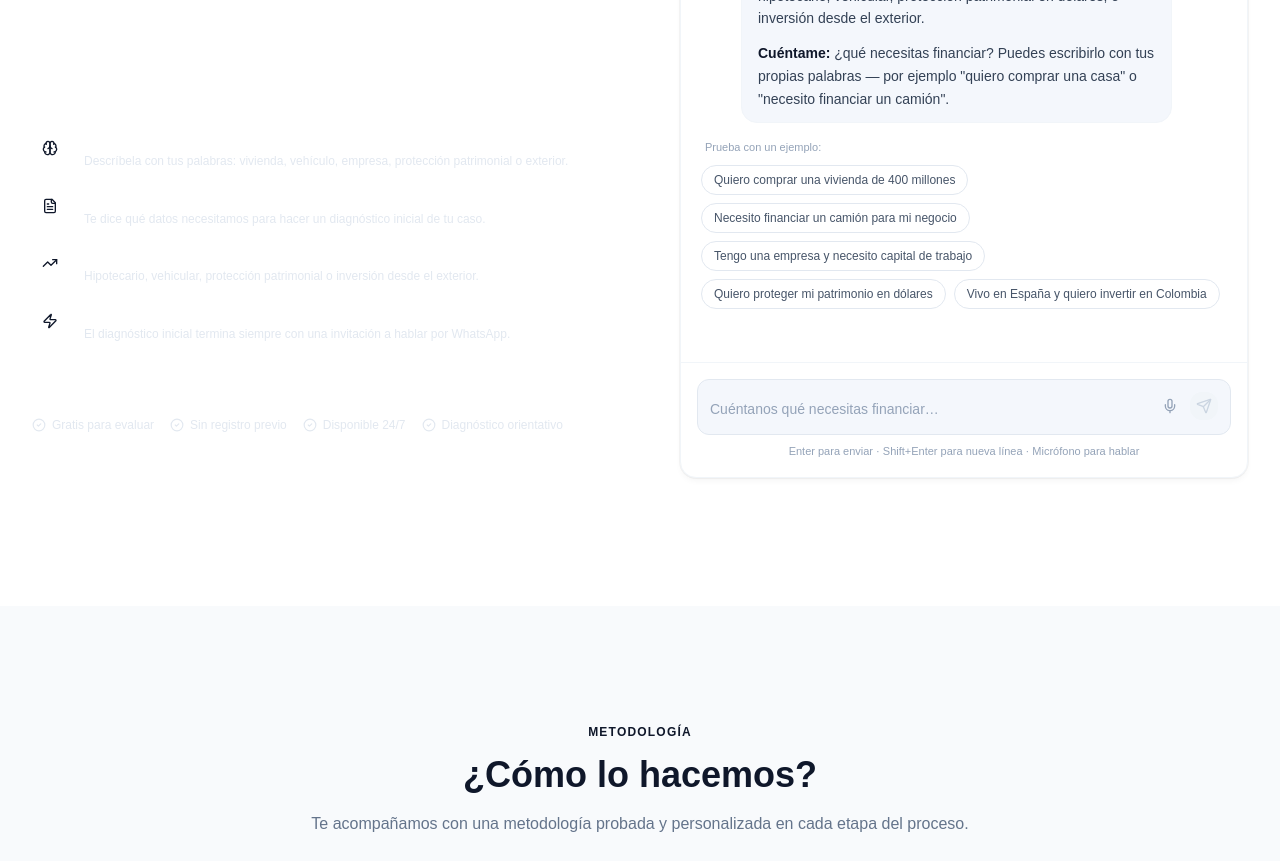
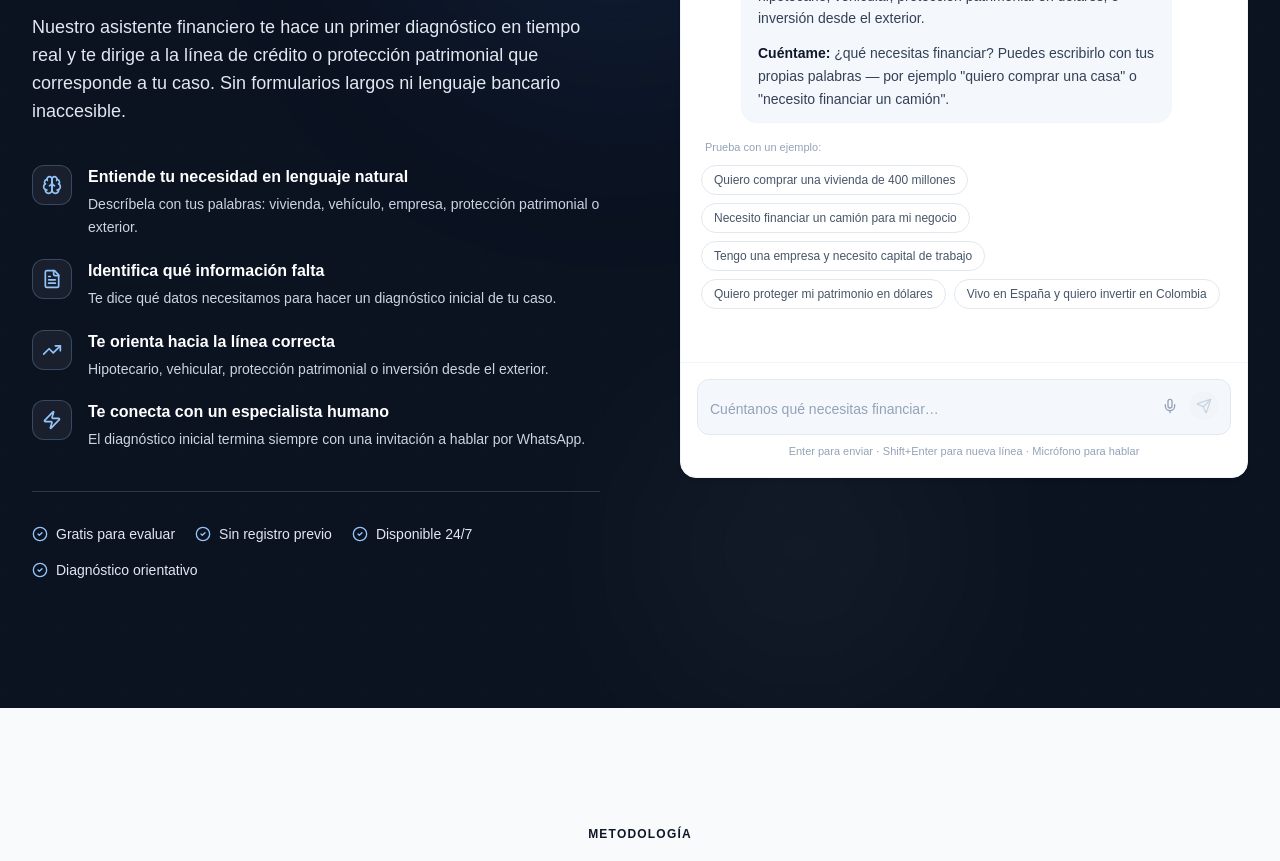
Before and after one commit to glopera24/Especialistas-financieros-, a Next.js app: page / in a window 1280 px wide. Shown: the part 2120-2981 px from the top of the page. Built offline with nearby package versions, Linux system fonts and the light colour scheme; no server answers; a web font is replaced by a local one.

Commit message:
Mejorar contraste y legibilidad del asistente financiero

```diff
--- a/components/sections/chat-section.tsx
+++ b/components/sections/chat-section.tsx
@@ -1,3 +1,4 @@
+
 "use client";
 
 import { motion } from "framer-motion";
@@ -36,37 +37,65 @@ const CAPABILITIES = [
   },
 ];
 
+const TRUST_INDICATORS = [
+  "Gratis para evaluar",
+  "Sin registro previo",
+  "Disponible 24/7",
+  "Diagnóstico orientativo",
+];
+
 export default function ChatSection() {
   const { ref, isInView } = useScrollAnimation();
 
   return (
-    <section id="ia-asistente" className="py-24 lg:py-32 bg-navy-DEFAULT relative overflow-hidden">
-      {/* Background decoration */}
-      <div className="absolute inset-0 pointer-events-none">
-        <div className="absolute top-0 left-1/3 w-96 h-96 bg-brand-DEFAULT/10 rounded-full blur-[120px]" />
-        <div className="absolute bottom-0 right-1/4 w-80 h-80 bg-white/5 rounded-full blur-[100px]" />
+    <section
+      id="ia-asistente"
+      className="relative overflow-hidden py-24 lg:py-32"
+      style={{
+        backgroundColor: "#0B1220",
+        color: "#FFFFFF",
+      }}
+    >
+      {/* Decoración de fondo */}
+      <div className="absolute inset-0 pointer-events-none" aria-hidden="true">
         <div
-          className="absolute inset-0 opacity-[0.02]"
+          className="absolute top-0 left-1/3 h-96 w-96 rounded-full blur-[120px]"
+          style={{ backgroundColor: "rgba(59, 130, 246, 0.12)" }}
+        />
+
+        <div
+          className="absolute bottom-0 right-1/4 h-80 w-80 rounded-full blur-[100px]"
+          style={{ backgroundColor: "rgba(255, 255, 255, 0.04)" }}
+        />
+
+        <div
+          className="absolute inset-0 opacity-[0.035]"
           style={{
-            backgroundImage: `linear-gradient(rgba(255,255,255,0.15) 1px, transparent 1px), linear-gradient(90deg, rgba(255,255,255,0.15) 1px, transparent 1px)`,
+            backgroundImage:
+              "linear-gradient(rgba(255,255,255,0.18) 1px, transparent 1px), linear-gradient(90deg, rgba(255,255,255,0.18) 1px, transparent 1px)",
             backgroundSize: "60px 60px",
           }}
         />
       </div>
 
-      <div className="relative z-10 max-w-7xl mx-auto px-4 sm:px-6 lg:px-8">
-        <div className="grid lg:grid-cols-2 gap-14 lg:gap-20 items-start">
-          {/* ── Left: description ─────────────────────────── */}
-          <div
-            ref={ref as React.RefObject<HTMLDivElement>}
-          >
+      <div className="relative z-10 mx-auto max-w-7xl px-4 sm:px-6 lg:px-8">
+        <div className="grid items-start gap-14 lg:grid-cols-2 lg:gap-20">
+          {/* Columna izquierda: presentación del asistente */}
+          <div ref={ref as React.RefObject<HTMLDivElement>}>
             <motion.div
               initial={{ opacity: 0, y: 12 }}
               animate={isInView ? { opacity: 1, y: 0 } : {}}
+              transition={{ duration: 0.5 }}
               className="mb-5"
             >
-              <Badge variant="glass" className="gap-1.5">
-                <Sparkles className="h-3 w-3 text-brand-DEFAULT" />
+              <Badge
+                variant="glass"
+                className="gap-1.5"
+              >
+                <Sparkles
+                  className="h-3.5 w-3.5"
+                  style={{ color: "#93C5FD" }}
+                />
                 IA Conversacional
               </Badge>
             </motion.div>
@@ -74,11 +103,19 @@ export default function ChatSection() {
             <motion.h2
               initial={{ opacity: 0, y: 20 }}
               animate={isInView ? { opacity: 1, y: 0 } : {}}
-              transition={{ delay: 0.1, duration: 0.7, ease: [0.16, 1, 0.3, 1] }}
-              className="text-3xl sm:text-4xl lg:text-5xl font-bold text-white leading-tight mb-6"
+              transition={{
+                delay: 0.1,
+                duration: 0.7,
+                ease: [0.16, 1, 0.3, 1],
+              }}
+              className="mb-6 text-3xl font-bold leading-tight sm:text-4xl lg:text-5xl"
+              style={{ color: "#FFFFFF" }}
             >
               Cuéntanos qué necesitas.{" "}
-              <span className="font-display italic text-blue-300">
+              <span
+                className="font-display italic"
+                style={{ color: "#93C5FD" }}
+              >
                 Te orientamos al instante.
               </span>
             </motion.h2>
@@ -86,59 +123,102 @@ export default function ChatSection() {
             <motion.p
               initial={{ opacity: 0, y: 12 }}
               animate={isInView ? { opacity: 1, y: 0 } : {}}
-              transition={{ delay: 0.2 }}
-              className="text-base text-white leading-relaxed mb-10"
+              transition={{ delay: 0.2, duration: 0.5 }}
+              className="mb-10 text-base leading-relaxed sm:text-lg"
+              style={{ color: "#E2E8F0" }}
             >
-              Nuestro asistente financiero te hace un primer diagnóstico en tiempo real y te dirige a la línea de crédito o protección patrimonial que corresponde a tu caso. Sin formularios largos ni lenguaje bancario inaccesible.
+              Nuestro asistente financiero te hace un primer diagnóstico en
+              tiempo real y te dirige a la línea de crédito o protección
+              patrimonial que corresponde a tu caso. Sin formularios largos ni
+              lenguaje bancario inaccesible.
             </motion.p>
 
-            {/* Capabilities */}
-            <div className="space-y-4">
-              {CAPABILITIES.map((cap, i) => (
+            {/* Capacidades del asistente */}
+            <div className="space-y-5">
+              {CAPABILITIES.map((cap, i) => {
+                const Icon = cap.icon;
+
+                return (
                   <motion.div
                     key={cap.title}
                     initial={{ opacity: 0, x: -16 }}
                     animate={isInView ? { opacity: 1, x: 0 } : {}}
-                  transition={{ delay: 0.3 + i * 0.08, duration: 0.5 }}
-                  className="flex items-start gap-4 group"
+                    transition={{
+                      delay: 0.3 + i * 0.08,
+                      duration: 0.5,
+                    }}
+                    className="group flex items-start gap-4"
                   >
-                  <div className="w-9 h-9 rounded-xl bg-white/5 border border-white/10 flex items-center justify-center shrink-0 group-hover:bg-brand-DEFAULT/20 group-hover:border-brand-DEFAULT/30 transition-colors duration-200">
-                    <cap.icon className="h-4 w-4 text-brand-DEFAULT" />
+                    <div
+                      className="flex h-10 w-10 shrink-0 items-center justify-center rounded-xl border transition-colors duration-200"
+                      style={{
+                        backgroundColor: "rgba(255,255,255,0.06)",
+                        borderColor: "rgba(147,197,253,0.25)",
+                      }}
+                    >
+                      <Icon
+                        className="h-5 w-5"
+                        style={{ color: "#93C5FD" }}
+                      />
                     </div>
-                  <div>
-                    <p className="text-sm font-semibold text-white/90 mb-0.5">{cap.title}</p>
-                    <p className="text-xs text-slate-200 leading-relaxed">{cap.desc}</p>
+
+                    <div className="min-w-0 flex-1">
+                      <h3
+                        className="mb-1 text-sm font-bold leading-snug sm:text-base"
+                        style={{ color: "#FFFFFF" }}
+                      >
+                        {cap.title}
+                      </h3>
+
+                      <p
+                        className="text-sm leading-relaxed"
+                        style={{ color: "#CBD5E1" }}
+                      >
+                        {cap.desc}
+                      </p>
                     </div>
                   </motion.div>
-              ))}
+                );
+              })}
             </div>
 
-            {/* Trust indicators */}
+            {/* Indicadores de confianza */}
             <motion.div
               initial={{ opacity: 0 }}
               animate={isInView ? { opacity: 1 } : {}}
-              transition={{ delay: 0.7 }}
-              className="mt-10 pt-8 border-t border-white/10 flex flex-wrap gap-4"
+              transition={{ delay: 0.7, duration: 0.5 }}
+              className="mt-10 flex flex-wrap gap-x-5 gap-y-4 border-t pt-8"
+              style={{ borderColor: "rgba(255,255,255,0.15)" }}
             >
-              {[
-                "Gratis para evaluar",
-                "Sin registro previo",
-                "Disponible 24/7",
-                "Diagnóstico orientativo",
-              ].map((item) => (
-                <div key={item} className="flex items-center gap-1.5 text-xs text-slate-200">
-                  <CheckCircle2 className="h-3.5 w-3.5 text-brand-DEFAULT/70" />
-                  {item}
+              {TRUST_INDICATORS.map((item) => (
+                <div
+                  key={item}
+                  className="flex items-center gap-2 text-sm font-medium"
+                  style={{ color: "#E2E8F0" }}
+                >
+                  <CheckCircle2
+                    className="h-4 w-4 shrink-0"
+                    style={{ color: "#93C5FD" }}
+                  />
+                  <span>{item}</span>
                 </div>
               ))}
             </motion.div>
           </div>
 
-          {/* ── Right: Chat interface ─────────────────────── */}
+          {/* Columna derecha: interfaz del chat */}
           <motion.div
             initial={{ opacity: 0, y: 24, scale: 0.97 }}
-            animate={isInView ? { opacity: 1, y: 0, scale: 1 } : {}}
-            transition={{ delay: 0.2, duration: 0.8, ease: [0.16, 1, 0.3, 1] }}
+            animate={
+              isInView
+                ? { opacity: 1, y: 0, scale: 1 }
+                : {}
+            }
+            transition={{
+              delay: 0.2,
+              duration: 0.8,
+              ease: [0.16, 1, 0.3, 1],
+            }}
             className="h-[620px] lg:h-[680px]"
           >
             <ChatInterface />
```
Lines whose indentation alone changed are shown as unchanged.
